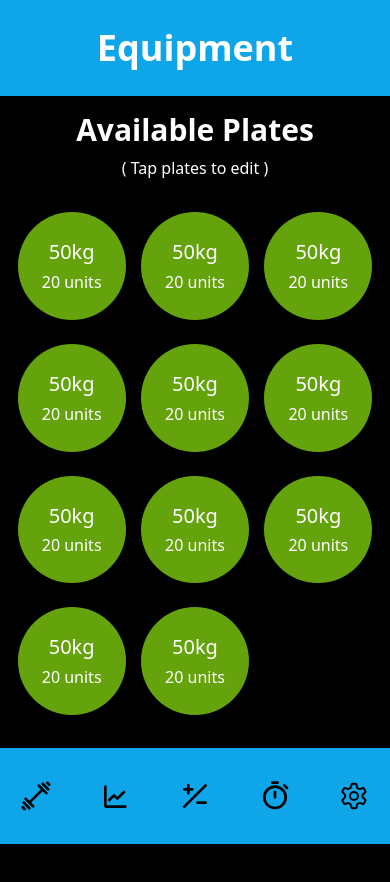
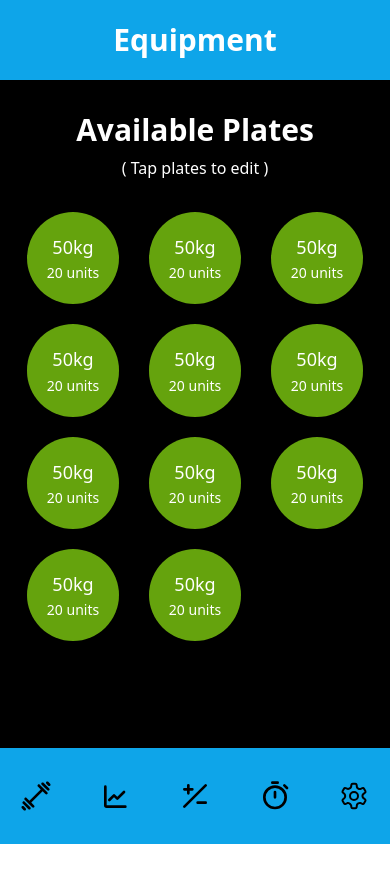
Before and after one commit to valenvirzi/plates-calculator-app, a React (Vite) app: page /equipment in a window 390 px wide. Shown: the top 882 px of the page. After the commit the page ends 844 px from the top, so only its background shows below. Built offline with nearby package versions, Linux system fonts and the light colour scheme.

Commit message:
settings page

```diff
--- a/src/components/Header.jsx
+++ b/src/components/Header.jsx
@@ -3,8 +3,8 @@ import PropTypes from "prop-types";
 const Header = ({ title }) => {
   return (
     // TODO: Find a way to make the Header stick to the top of the page and the Footer to the bottom
-    <div className="fixed flex h-24 w-full items-center justify-around bg-sky-500 py-6">
-      <h1 className="text-4xl font-semibold text-white">{title}</h1>
+    <div className="fixed flex h-20 w-full items-center justify-around bg-sky-500 py-4 md:h-24 md:py-6">
+      <h1 className="text-3xl font-semibold text-white md:text-4xl">{title}</h1>
     </div>
   );
 };
--- a/src/pages/Calculator.jsx
+++ b/src/pages/Calculator.jsx
@@ -51,9 +51,7 @@ const Calculator = () => {
         {
           //TODO: Calculate "totalWeight" by adding up the weight of all the currently loaded plates + the weight of the barbell
         }
-        <h2 className="text-2xl font-semibold text-white">
-          totalWeight Kg loaded
-        </h2>
+        <h2 className="text-2xl font-semibold text-white">140Kg loaded</h2>
       </main>
     </div>
   );
--- a/src/pages/Equipment.jsx
+++ b/src/pages/Equipment.jsx
@@ -10,84 +10,84 @@ const Equipment = () => {
           <h2 className="text-3xl font-semibold">Available Plates</h2>
           <p className="">( Tap plates to edit )</p>
         </div>
-        <div className="grid w-2/4 grid-cols-3 place-content-center justify-items-center gap-3 gap-y-6 p-4 text-white max-lg:w-full">
+        <div className="grid w-full grid-cols-3 place-content-center justify-items-center gap-2 gap-y-5 p-4 text-white md:w-11/12 md:gap-3 md:gap-y-6 xl:w-1/2">
           {/* TODO: When the gap of the buttons collapses the sizes break, so i have to adjust properties if the screen is too small */}
           <button
             type="button"
-            className="flex aspect-square flex-col items-center justify-around rounded-full bg-lime-600 p-6 md:min-w-32"
+            className="flex aspect-square flex-col items-center justify-around rounded-full bg-lime-600 p-5 md:p-6 lg:min-w-32"
           >
-            <h4 className="text-xl font-medium">50kg</h4>
-            <span className="">20 units</span>
+            <h4 className="text-lg font-medium md:text-xl">50kg</h4>
+            <span className="text-sm lg:text-base">20 units</span>
           </button>
           <button
             type="button"
-            className="flex aspect-square flex-col items-center justify-around rounded-full bg-lime-600 p-6 md:min-w-32"
+            className="flex aspect-square flex-col items-center justify-around rounded-full bg-lime-600 p-5 md:p-6 lg:min-w-32"
           >
-            <h4 className="text-xl font-medium">50kg</h4>
-            <span className="">20 units</span>
+            <h4 className="text-lg font-medium md:text-xl">50kg</h4>
+            <span className="text-sm lg:text-base">20 units</span>
           </button>
           <button
             type="button"
-            className="flex aspect-square flex-col items-center justify-around rounded-full bg-lime-600 p-6 md:min-w-32"
+            className="flex aspect-square flex-col items-center justify-around rounded-full bg-lime-600 p-5 md:p-6 lg:min-w-32"
           >
-            <h4 className="text-xl font-medium">50kg</h4>
-            <span className="">20 units</span>
+            <h4 className="text-lg font-medium md:text-xl">50kg</h4>
+            <span className="text-sm lg:text-base">20 units</span>
           </button>
           <button
             type="button"
-            className="flex aspect-square flex-col items-center justify-around rounded-full bg-lime-600 p-6 md:min-w-32"
+            className="flex aspect-square flex-col items-center justify-around rounded-full bg-lime-600 p-5 md:p-6 lg:min-w-32"
           >
-            <h4 className="text-xl font-medium">50kg</h4>
-            <span className="">20 units</span>
+            <h4 className="text-lg font-medium md:text-xl">50kg</h4>
+            <span className="text-sm lg:text-base">20 units</span>
           </button>
           <button
             type="button"
-            className="flex aspect-square flex-col items-center justify-around rounded-full bg-lime-600 p-6 md:min-w-32"
+            className="flex aspect-square flex-col items-center justify-around rounded-full bg-lime-600 p-5 md:p-6 lg:min-w-32"
           >
-            <h4 className="text-xl font-medium">50kg</h4>
-            <span className="">20 units</span>
+            <h4 className="text-lg font-medium md:text-xl">50kg</h4>
+            <span className="text-sm lg:text-base">20 units</span>
           </button>
           <button
             type="button"
-            className="flex aspect-square flex-col items-center justify-around rounded-full bg-lime-600 p-6 md:min-w-32"
+            className="flex aspect-square flex-col items-center justify-around rounded-full bg-lime-600 p-5 md:p-6 lg:min-w-32"
           >
-            <h4 className="text-xl font-medium">50kg</h4>
-            <span className="">20 units</span>
+            <h4 className="text-lg font-medium md:text-xl">50kg</h4>
+            <span className="text-sm lg:text-base">20 units</span>
           </button>
           <button
             type="button"
-            className="flex aspect-square flex-col items-center justify-around rounded-full bg-lime-600 p-6 md:min-w-32"
+            className="flex aspect-square flex-col items-center justify-around rounded-full bg-lime-600 p-5 md:p-6 lg:min-w-32"
           >
-            <h4 className="text-xl font-medium">50kg</h4>
-            <span className="">20 units</span>
+            <h4 className="text-lg font-medium md:text-xl">50kg</h4>
+            <span className="text-sm lg:text-base">20 units</span>
           </button>
           <button
             type="button"
-            className="flex aspect-square flex-col items-center justify-around rounded-full bg-lime-600 p-6 md:min-w-32"
+            className="flex aspect-square flex-col items-center justify-around rounded-full bg-lime-600 p-5 md:p-6 lg:min-w-32"
           >
-            <h4 className="text-xl font-medium">50kg</h4>
-            <span className="">20 units</span>
+            <h4 className="text-lg font-medium md:text-xl">50kg</h4>
+            <span className="text-sm lg:text-base">20 units</span>
           </button>
           <button
             type="button"
-            className="flex aspect-square flex-col items-center justify-around rounded-full bg-lime-600 p-6 md:min-w-32"
+            className="flex aspect-square flex-col items-center justify-around rounded-full bg-lime-600 p-5 md:p-6 lg:min-w-32"
           >
-            <h4 className="text-xl font-medium">50kg</h4>
-            <span className="">20 units</span>
+            <h4 className="text-lg font-medium md:text-xl">50kg</h4>
+            <span className="text-sm lg:text-base">20 units</span>
           </button>
           <button
             type="button"
-            className="flex aspect-square flex-col items-center justify-around rounded-full bg-lime-600 p-6 md:min-w-32"
+            className="flex aspect-square flex-col items-center justify-around rounded-full bg-lime-600 p-5 md:p-6 lg:min-w-32"
           >
-            <h4 className="text-xl font-medium">50kg</h4>
-            <span className="">20 units</span>
+            <h4 className="text-lg font-medium md:text-xl">50kg</h4>
+            <span className="text-sm lg:text-base">20 units</span>
           </button>
           <button
             type="button"
-            className="flex aspect-square flex-col items-center justify-around rounded-full bg-lime-600 p-6 md:min-w-32"
+            className="flex aspect-square flex-col items-center justify-around rounded-full bg-lime-600 p-5 md:p-6 lg:min-w-32"
           >
-            <h4 className="text-xl font-medium">50kg</h4>
-            <span className="">20 units</span>
+            <h4 className="text-lg font-medium md:text-xl">50kg</h4>
+            <span className="text-sm lg:text-base">20 units</span>
           </button>
         </div>
       </main>
--- a/src/pages/Settings.jsx
+++ b/src/pages/Settings.jsx
@@ -5,8 +5,8 @@ const Settings = () => {
     <div className="flex min-h-screen w-full flex-col items-center bg-black">
       <Header title="Settings" />
       {/* TODO: Start making the main pages for the app */}
-      <main className="mt-4 flex h-screen w-full flex-col items-center pb-44 pt-24">
-        <div className="flex w-11/12 items-center justify-between gap-4 md:w-2/3 xl:w-1/2">
+      <main className="mt-4 flex h-screen w-full flex-col items-center gap-6 pb-44 pt-24">
+        <div className="flex w-11/12 items-center justify-between gap-4 md:w-10/12 lg:w-2/3 xl:w-3/5">
           <div className="flex flex-col gap-2">
             <h3 className="text-lg font-medium text-white md:text-xl">
               Set measure units
@@ -21,6 +21,18 @@ const Settings = () => {
             <option value="imperial">Imperial</option>
           </select>
         </div>
+        <div className="flex w-11/12 items-center justify-between gap-4 md:w-10/12 lg:w-2/3 xl:w-3/5">
+          <div className="flex flex-col gap-2">
+            <h3 className="text-lg font-medium text-white md:text-xl">
+              Pick color theme
+            </h3>
+            <p className="text-sm text-white md:text-base"></p>
+          </div>
+          <select className="p-1">
+            <option value="light">Light</option>
+            <option value="dark">Dark</option>
+          </select>
+        </div>
       </main>
     </div>
   );
```
